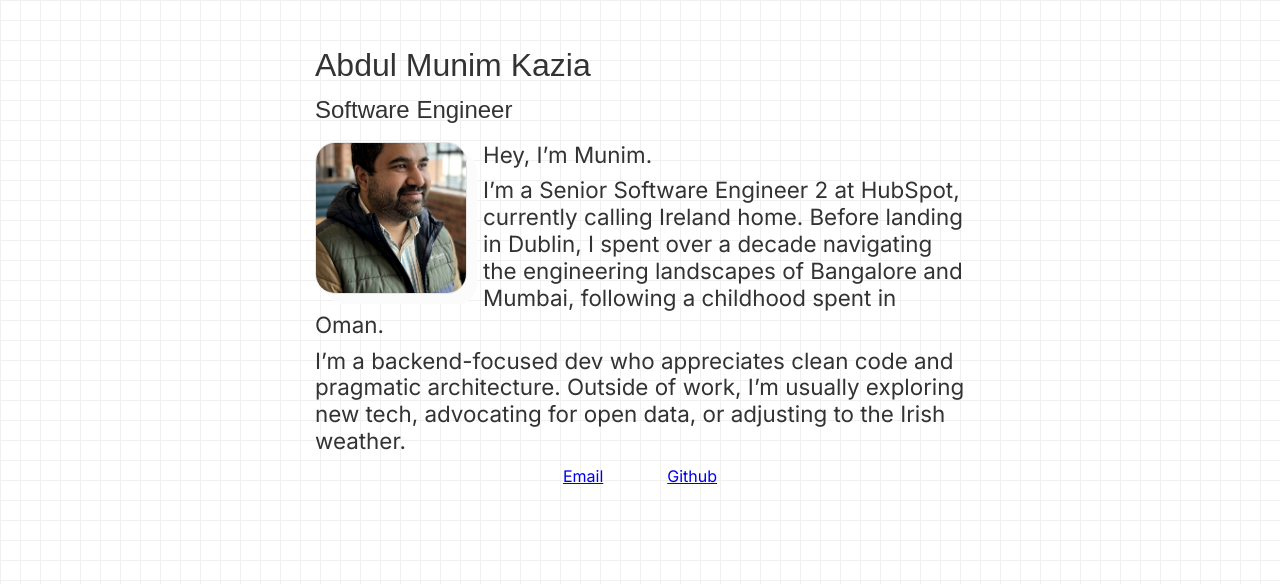
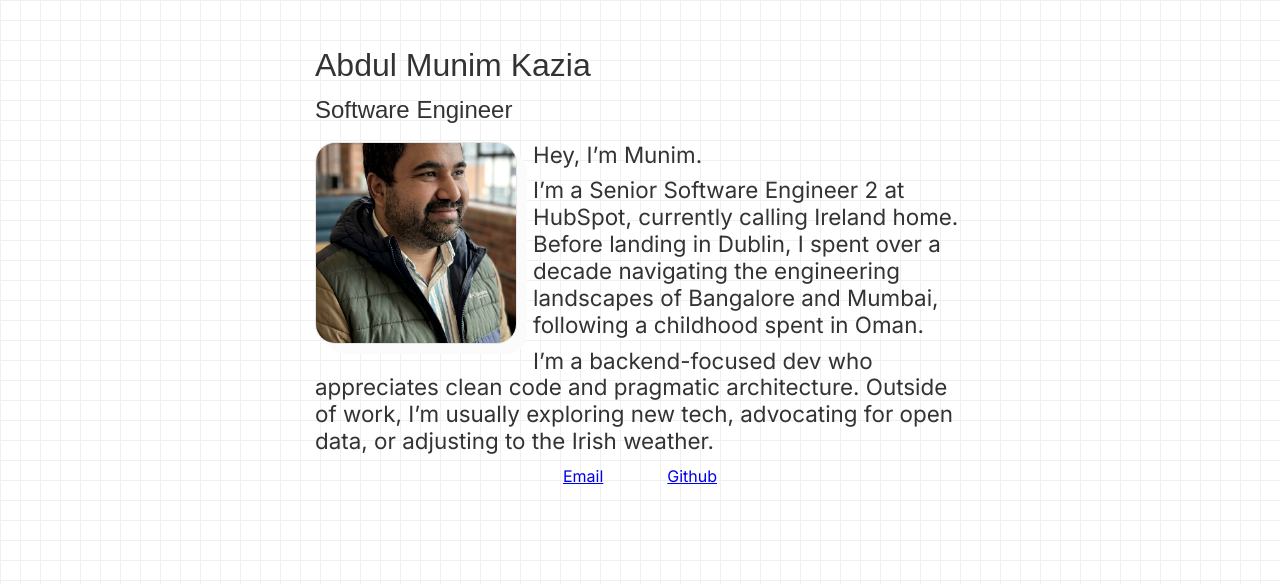
Before and after one commit to munimkazia/munimkazia.github.io, a PHP site: page / in a window 1280 px wide. Shown: the top 584 px of the page. Run offline with PHP 8.4, Linux system fonts and the light colour scheme; some web fonts are replaced.

Commit message:
Update styles.css

```diff
--- a/styles.css
+++ b/styles.css
@@ -104,8 +104,8 @@ li {
 	margin:0em 2em 0em 2em;
 }
 img {
-  width: 150px;
-  height: 150px;
+  width: 200px;
+  height: 200px;
   object-fit: cover; /* This is key! It crops the photo for you */
   border-radius: 20px; /* Soft squares look more modern than perfect circles right now */
   filter: grayscale(20%) contrast(1.1); /* Adds a "moody" professional edit */
```
